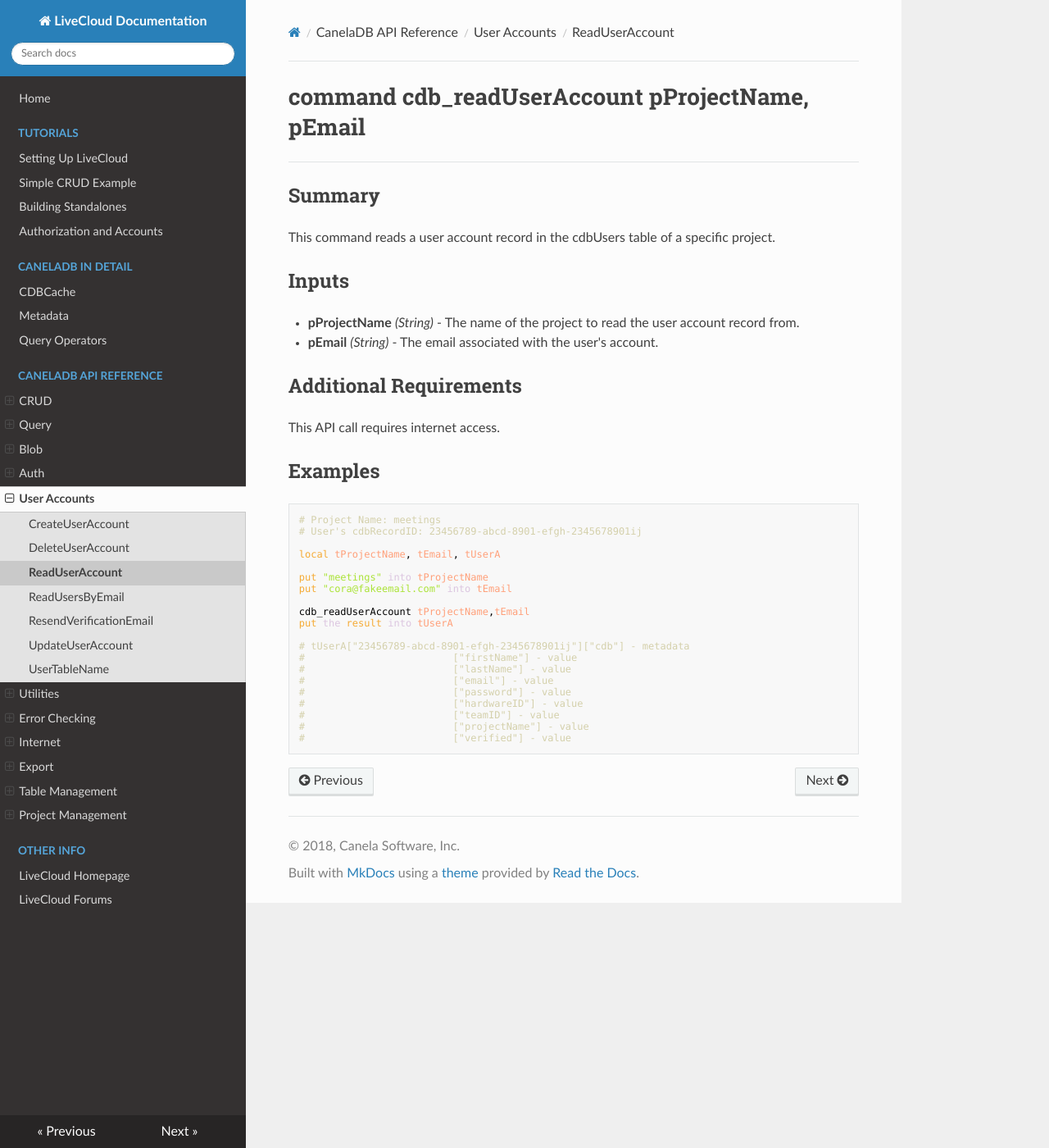
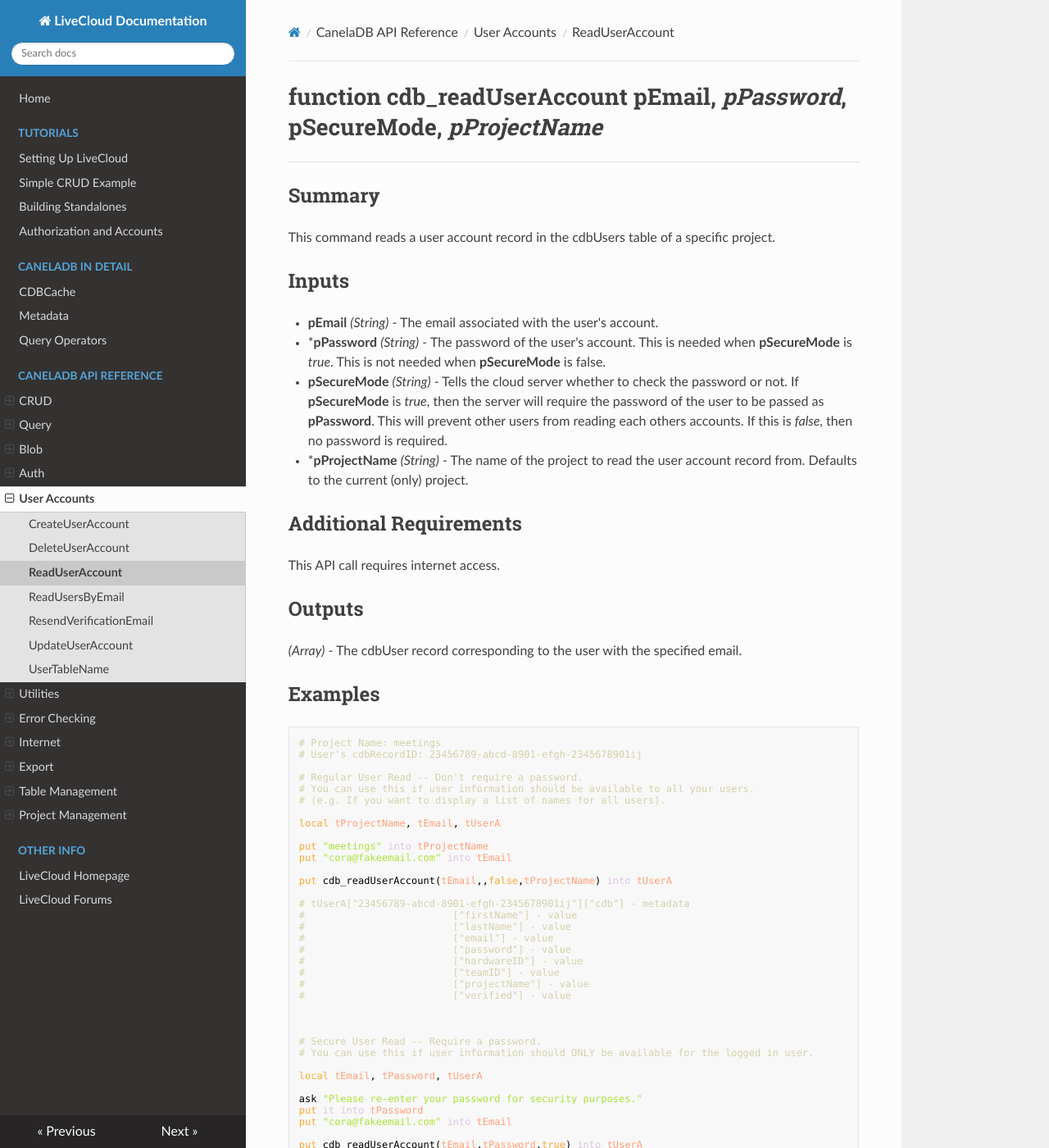
Before and after one commit to CanelaSoftware/cassiaDB_docs, an MkDocs documentation site: the page built from docs/ReadUserAccount.md, in a window 1280 px wide and 1400 px high. Shown: the whole window at 82% size. Built offline with MkDocs 1.6.1, drawn with Linux system fonts in a browser that asks for light colours; nearby versions of some CDN libraries.

Commit message:
update to match new user accounting apis

````diff
--- a/docs/ReadUserAccount.md
+++ b/docs/ReadUserAccount.md
@@ -1,29 +1,59 @@
-# command cdb_readUserAccount pProjectName, pEmail
+# function cdb_readUserAccount pEmail, *pPassword*, pSecureMode, *pProjectName*
 
 ---
 ## Summary
 This command reads a user account record in the cdbUsers table of a specific project.
 
 ## Inputs
-* **pProjectName** *(String)* - The name of the project to read the user account record from.
 * **pEmail** *(String)* - The email associated with the user's account.
+* \***pPassword** *(String)* - The password of the user's account. This is needed when **pSecureMode** is _true_. This is not needed when **pSecureMode** is false.
+* **pSecureMode** *(String)* - Tells the cloud server whether to check the password or not. If **pSecureMode** is _true_, then the server will require the password of the user to be passed as **pPassword**. This will prevent other users from reading each others accounts. If this is _false_, then no password is required.
+* \***pProjectName** *(String)* - The name of the project to read the user account record from. Defaults to the current (only) project.
 
 ## Additional Requirements
 This API call requires internet access.
 
+## Outputs
+*(Array)* - The cdbUser record corresponding to the user with the specified email.
 
 ## Examples
 ```livecodeserver
 # Project Name: meetings
 # User's cdbRecordID: 23456789-abcd-8901-efgh-2345678901ij
 
+# Regular User Read -- Don't require a password.
+# You can use this if user information should be available to all your users.
+# (e.g. If you want to display a list of names for all users).
+
 local tProjectName, tEmail, tUserA
 
 put "meetings" into tProjectName
 put "cora@fakeemail.com" into tEmail
 
-cdb_readUserAccount tProjectName,tEmail
-put the result into tUserA
+put cdb_readUserAccount(tEmail,,false,tProjectName) into tUserA
+
+# tUserA["23456789-abcd-8901-efgh-2345678901ij"]["cdb"] - metadata
+#						  ["firstName"] - value
+#						  ["lastName"] - value
+#						  ["email"] - value
+#						  ["password"] - value
+#						  ["hardwareID"] - value
+#						  ["teamID"] - value
+#						  ["projectName"] - value
+#						  ["verified"] - value
+
+
+
+# Secure User Read -- Require a password.
+# You can use this if user information should ONLY be available for the logged in user.
+
+local tEmail, tPassword, tUserA
+
+ask "Please re-enter your password for security purposes."
+put it into tPassword
+put "cora@fakeemail.com" into tEmail
+
+put cdb_readUserAccount(tEmail,tPassword,true) into tUserA
 
 # tUserA["23456789-abcd-8901-efgh-2345678901ij"]["cdb"] - metadata
 #						  ["firstName"] - value
````
Also changed, not shown: docs/CreateUserAccount.md (+10 -6 lines), docs/DeleteUserAccount.md (+4 -4 lines), docs/UpdateUserAccount.md (+23 -3 lines).
